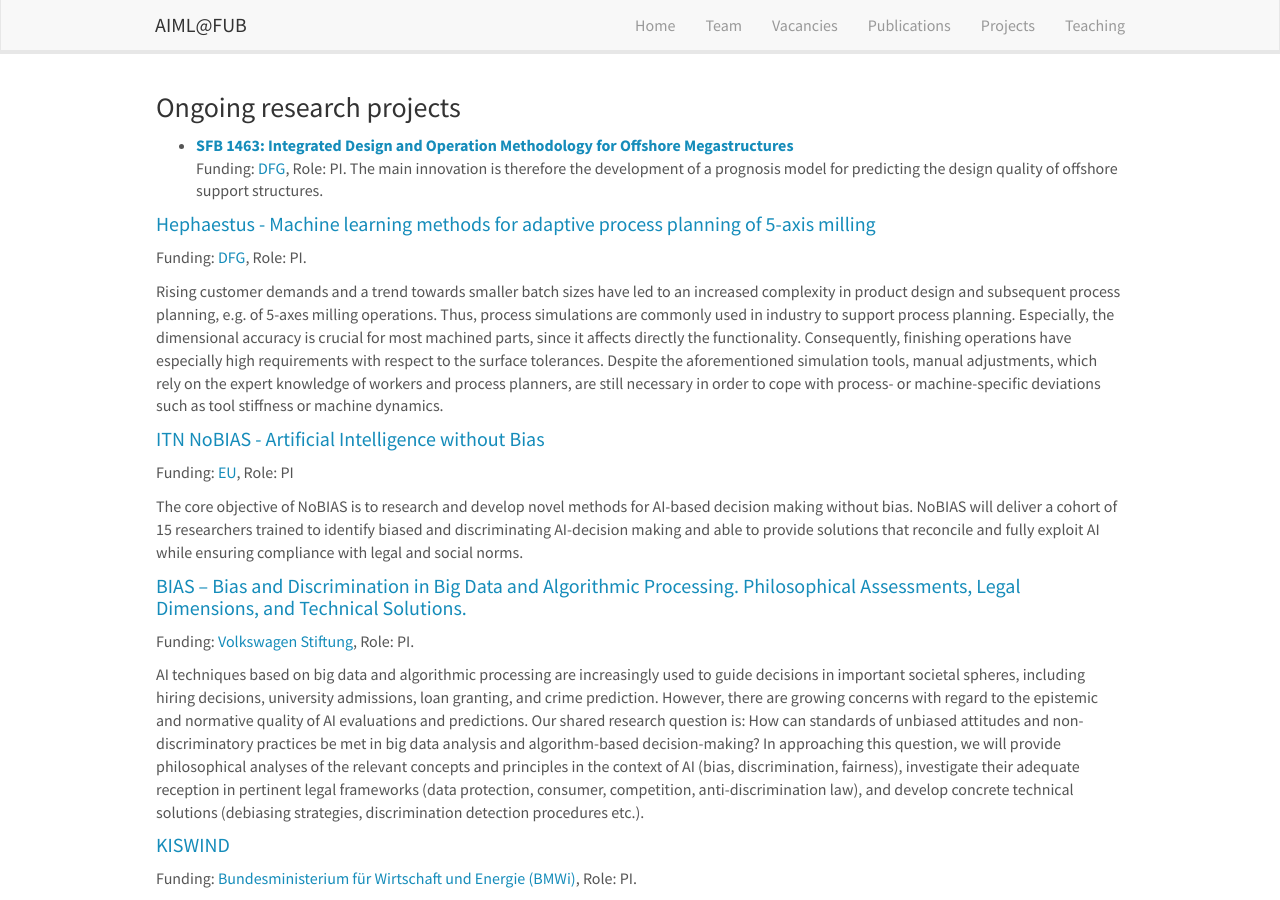
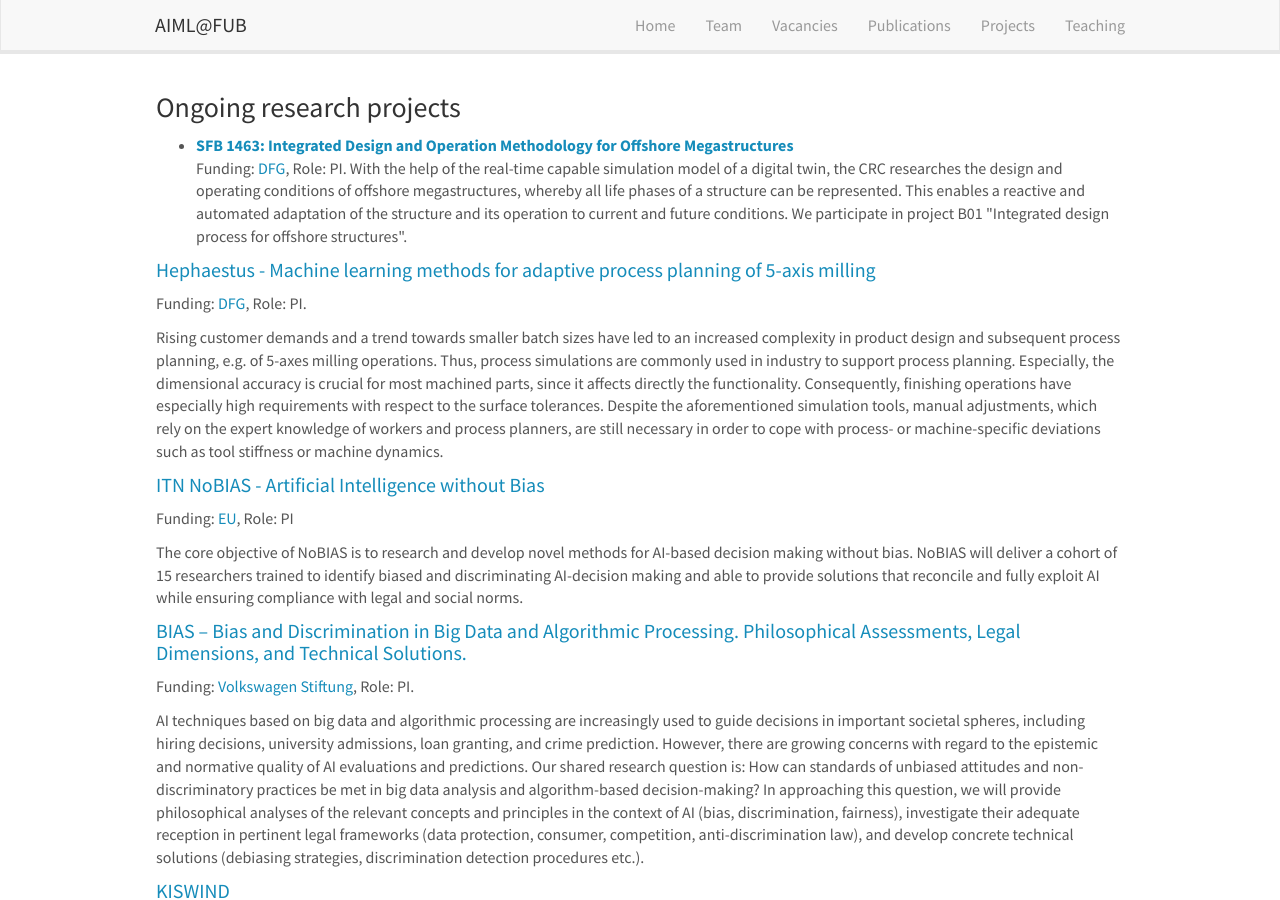
Before and after one commit to AIML-research/AIML-research.github.io, a Jekyll site: the page built from _pages/projects.md, in a window 1280 px wide and 900 px high. Built offline with Jekyll 4.4.1, drawn with Linux system fonts in a browser that asks for light colours; nearby versions of some CDN libraries.

Commit message:
Update projects.md

```diff
--- a/_pages/projects.md
+++ b/_pages/projects.md
@@ -11,7 +11,9 @@ permalink: /projects/
   <li><b><a href = "{{ site.url }}{{ site.baseurl }}/projects/offshore">SFB 1463:  Integrated Design and Operation Methodology for Offshore Megastructures</a></b></li>
 Funding: <a href="[https://gepris.dfg.de/gepris/projekt/424298653](https://gepris.dfg.de/gepris/projekt/457016492)" target="_new">DFG</a>, Role: PI.
 
-The main innovation is therefore the development of a prognosis model for predicting the design quality of offshore support structures.
+With the help of the real-time capable simulation model of a digital twin, the CRC researches the design and operating conditions of offshore megastructures, whereby all life phases of a structure can be represented. This enables a reactive and automated adaptation of the structure and its operation to current and future conditions.
+
+We participate in project B01 "Integrated design process for offshore structures".
 </ul>
 
 #### <a href = "{{ site.url }}{{ site.baseurl }}/projects/hephaestus">Hephaestus - Machine learning methods for adaptive process planning of 5-axis milling</a>
```
